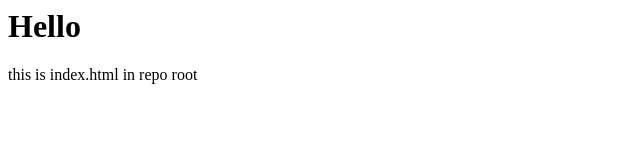
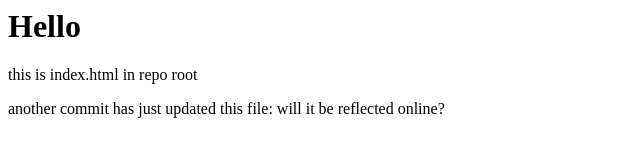
Before and after one commit to ujr/tests, a plain HTML site: page index.html in a window 1280 px wide. Shown: the whole page, without its empty margins (0-640 px from the left). Drawn offline with Linux system fonts and the light colour scheme.

Commit message:
Update index.html

```diff
--- a/index.html
+++ b/index.html
@@ -1,2 +1,3 @@
 <h1>Hello</h1>
 <p>this is index.html in repo root</p>
+<p>another commit has just updated this file: will it be reflected online?</p>
```
